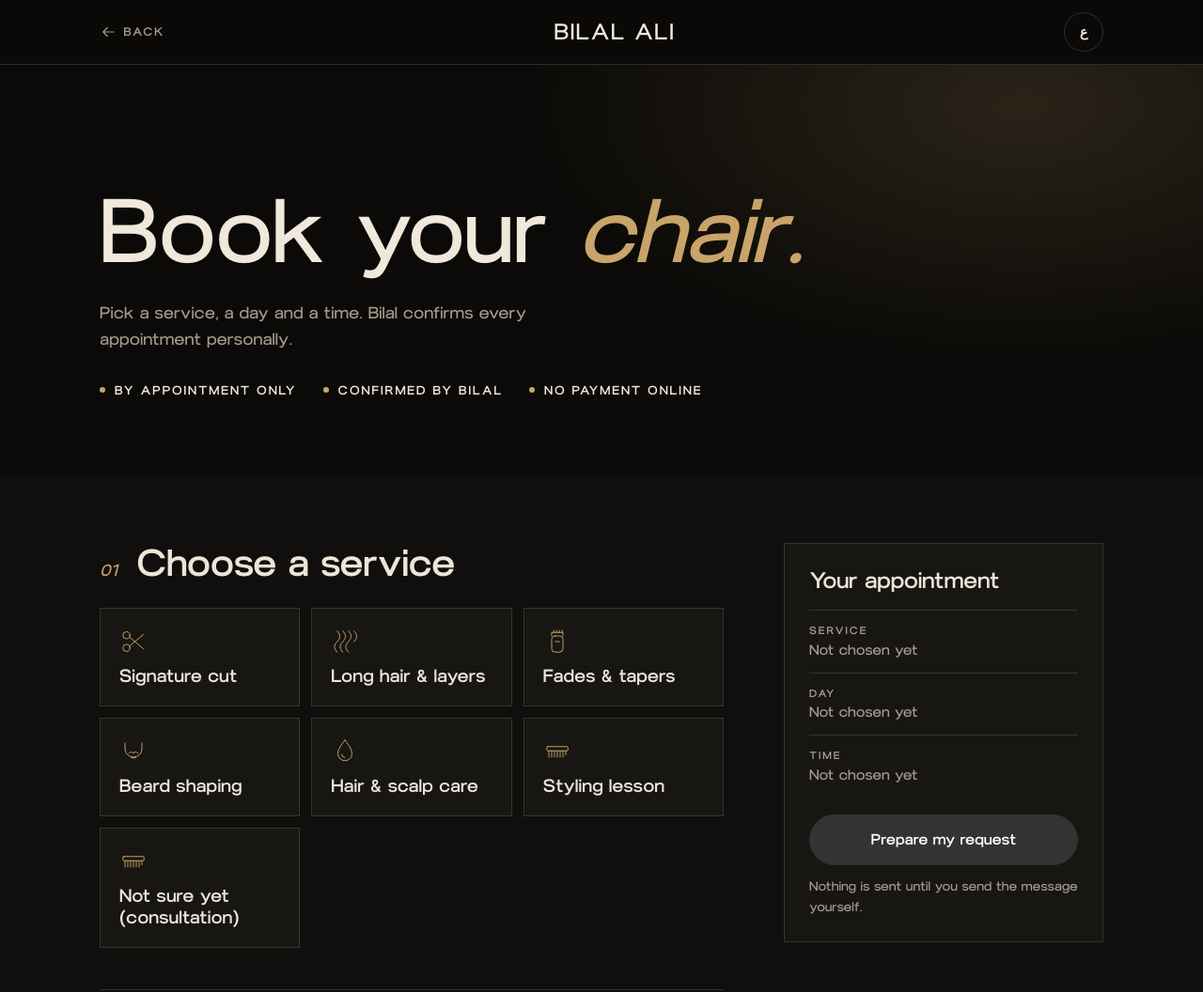
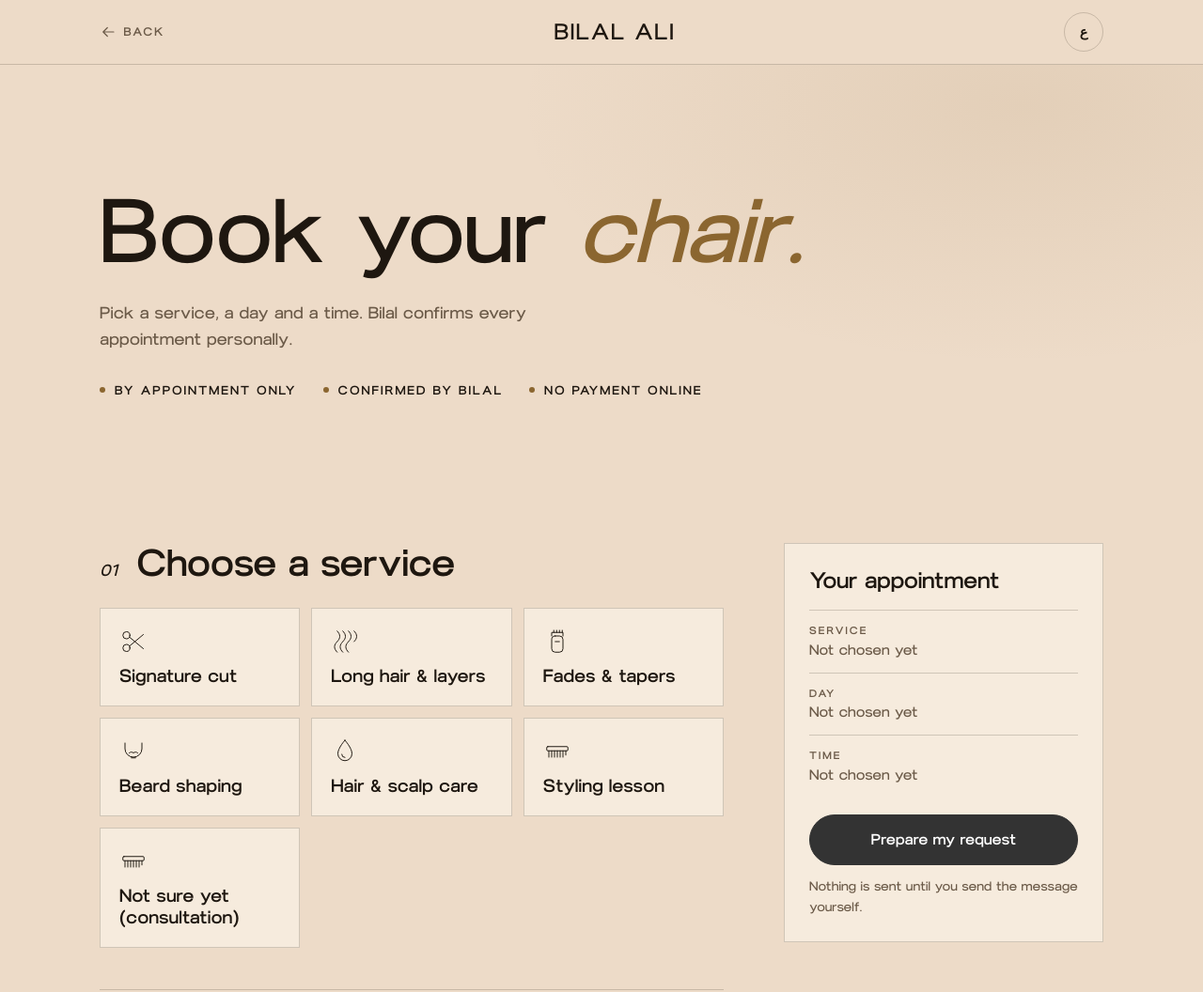
Before and after one commit to eliesaide1/bilalali, a plain HTML site: page book.html in a window 1280 px wide. Shown: the top 1056 px of the page at 94% size. Drawn offline with Linux system fonts and the light colour scheme.

Commit message:
Booking page: the same cream theme as the rest of the site
It was the last page still on the dark palette. The tokens now match the
shop and services pages, the top bar and intro band are cream, and the
selected service, day and time fill dark on cream instead of gold on
black. Error colours darkened so they read on the light background.

Co-Authored-By: Claude Opus 5 (1M context) <noreply@anthropic.com>

```diff
--- a/book.html
+++ b/book.html
@@ -33,12 +33,12 @@
 @font-face{font-family:"Blauer Nue";src:url("media/fonts/blauer-nue-500.woff2") format("woff2");font-weight:600;font-style:normal;font-display:swap}
 @font-face{font-family:"Blauer Nue";src:url("media/fonts/blauer-nue-500.woff2") format("woff2");font-weight:700;font-style:normal;font-display:swap}
 :root{
-  --bg:#100F0D;--surface:#181613;--fg:#ECE5D8;--muted:#A69D8E;--line:rgba(236,229,216,.14);
-  --accent:#C6A167;--accent-ink:#16120C;--focus:#E2C38C;
-  --stage:#0B0A08;--stage-fg:#EFE8DB;--stage-muted:#A39A8A;--stage-line:rgba(239,232,219,.16);--stage-accent:#C9A46A;
+  --bg:#EDDBC8;--surface:#F6EBDD;--card:#E4CFB8;--fg:#1E1710;--muted:#6B5A48;--line:rgba(30,23,16,.18);
+  --accent:#1E1710;--accent-ink:#F6EBDD;--gold:#8B6630;--focus:#8B6630;
+  --stage:#EDDBC8;--stage-fg:#1E1710;--stage-muted:#6B5A48;--stage-line:rgba(30,23,16,.18);--stage-accent:#8B6630;
   --f-display:"Blauer Nue","Hanken Grotesk",system-ui,sans-serif;
   --f-body:"Blauer Nue","Hanken Grotesk",system-ui,sans-serif;
-  --gutter:clamp(16px,4.5vw,56px);color-scheme:dark;
+  --gutter:clamp(16px,4.5vw,56px);color-scheme:light;
 }
 html[lang="ar"]{--f-display:"Amiri","Noto Naskh Arabic","Times New Roman",serif;--f-body:"IBM Plex Sans Arabic","Noto Sans Arabic",Tahoma,sans-serif}
 *,*::before,*::after{box-sizing:border-box}
@@ -58,21 +58,21 @@ html[dir="rtl"] .flip{transform:scaleX(-1)}
 html[lang="ar"] .label{letter-spacing:0;font-size:.9rem}
 
 /* top bar */
-.bar{position:relative;z-index:30;background:rgba(11,10,8,.96);color:var(--stage-fg);border-bottom:1px solid var(--stage-line);padding-top:env(safe-area-inset-top,0px)}
+.bar{position:relative;z-index:30;background:rgba(237,219,200,.94);backdrop-filter:blur(8px);-webkit-backdrop-filter:blur(8px);border-bottom:1px solid var(--line);padding-top:env(safe-area-inset-top,0px)}
 .bar__in{height:68px;display:flex;align-items:center;justify-content:space-between;gap:16px}
 .back{display:inline-flex;align-items:center;gap:.6em;font-size:.78rem;font-weight:600;letter-spacing:.16em;text-transform:uppercase;text-decoration:none;color:var(--stage-muted);transition:color .2s}
-.back:hover{color:var(--stage-fg)}
+.back:hover{color:var(--gold)}
 .back .ico{transform:scaleX(-1)}
 html[dir="rtl"] .back .ico{transform:none}
 html[lang="ar"] .back{letter-spacing:0;font-size:.95rem}
 .brand{font-family:var(--f-display);font-size:1.5rem;letter-spacing:.06em;text-transform:uppercase;text-decoration:none}
 html[lang="ar"] .brand{letter-spacing:0}
-.lang{display:inline-grid;place-items:center;width:42px;height:42px;border:1px solid var(--stage-line);border-radius:50%;background:transparent;color:inherit;cursor:pointer;font:600 .9rem/1 var(--f-body)}
-.lang:hover{border-color:var(--stage-fg)}
+.lang{display:inline-grid;place-items:center;width:42px;height:42px;border:1px solid var(--line);border-radius:50%;background:transparent;color:var(--fg);cursor:pointer;font:600 .9rem/1 var(--f-body);transition:background .25s,color .25s,border-color .25s}
+.lang:hover{background:var(--fg);color:var(--bg);border-color:var(--fg)}
 
 /* intro band */
 .intro{background:var(--stage);color:var(--stage-fg);padding:clamp(48px,9vw,104px) 0 clamp(40px,7vw,80px);position:relative;overflow:hidden;isolation:isolate}
-.intro::before{content:"";position:absolute;inset:0;z-index:-1;background:radial-gradient(60% 90% at 85% 10%,rgba(201,164,106,.16),transparent 70%)}
+.intro::before{content:"";position:absolute;inset:0;z-index:-1;background:radial-gradient(60% 90% at 85% 10%,rgba(139,102,48,.1),transparent 70%)}
 .intro .label{color:var(--stage-accent)}
 .intro h1{font-size:clamp(2.8rem,1.4rem + 6vw,6rem);font-weight:400;margin-top:22px}
 .intro h1 em{font-style:italic;color:var(--stage-accent)}
@@ -101,7 +101,7 @@ html[lang="ar"] .step__n{font-style:normal}
 .svc b{font-family:var(--f-display);font-weight:500;font-size:1.2rem;line-height:1.2}
 html[lang="ar"] .svc b{font-weight:700}
 .svc label:hover{border-color:var(--muted)}
-.svc input:checked+label{border-color:var(--accent);background:linear-gradient(180deg,rgba(201,164,106,.14),transparent)}
+.svc input:checked+label{border-color:var(--accent);background:var(--card)}
 .svc input:focus-visible+label{outline:2px solid var(--focus);outline-offset:3px}
 .svc input:checked+label::after{content:"";position:absolute;top:14px;inset-inline-end:14px;width:9px;height:9px;border-radius:50%;background:var(--accent)}
 
@@ -139,8 +139,8 @@ html[lang="ar"] .field label{letter-spacing:0;font-size:.9rem}
 .field input,.field textarea{width:100%;padding:14px 16px;border:1px solid var(--line);background:var(--surface);color:var(--fg);font:inherit;border-radius:0}
 .field textarea{min-height:110px;resize:vertical}
 .field input:focus,.field textarea:focus{outline:none;border-color:var(--accent)}
-.field input[aria-invalid="true"]{border-color:#D9826B}
-.err{color:#E39A85;font-size:.9rem}
+.field input[aria-invalid="true"]{border-color:#B4442C}
+.err{color:#9C3A24;font-size:.9rem}
 
 /* summary */
 .sum{border:1px solid var(--line);background:var(--surface);padding:26px}
```
